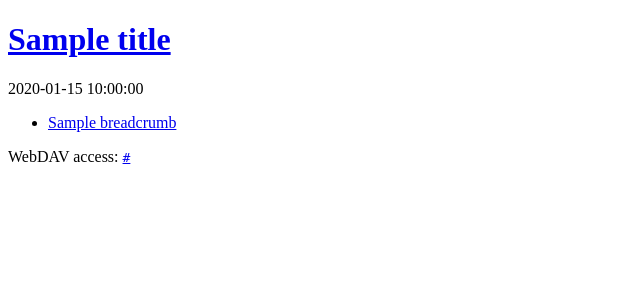
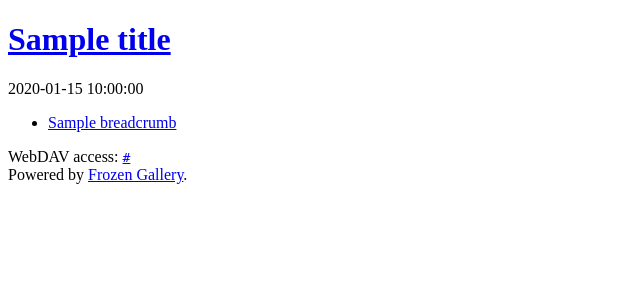
Before and after one commit to jkufner/frozen-gallery, a Symfony app: template app/views/base.html.twig in a window 1280 px wide. Shown: the top 300 px of the page, without its empty margins (0-640 px from the left). Run offline with Twig, Linux system fonts and the light colour scheme; the template is opened without the code that fills it: most values are stand-ins (such as "Sample title", 1, 10 or a date in 2020); some libraries are stand-ins or nearby versions.

Commit message:
Update README.md and description, add "powered-by" line.

```diff
--- a/app/views/base.html.twig
+++ b/app/views/base.html.twig
@@ -45,6 +45,9 @@
 {% endif %}
 {% block main %}
 {% endblock %}
+	<div class="tip">
+		Powered by <a href="https://git.frozen-doe.net/frozen-doe-net/gallery">Frozen Gallery</a>.
+	</div>
 </main>
 </body>
 </html>
--- a/composer.json
+++ b/composer.json
@@ -1,6 +1,6 @@
 {
     "name": "frozen-doe.net/gallery",
-    "description": "Photo gallery at gallery.frozen-doe.net",
+    "description": "A simple photo gallery with a map for geo-tagged pictures and GPX tracks.",
     "type": "project",
     "license": "Apache-2.0",
     "authors": [
```
Also changed, not shown: README.md.
